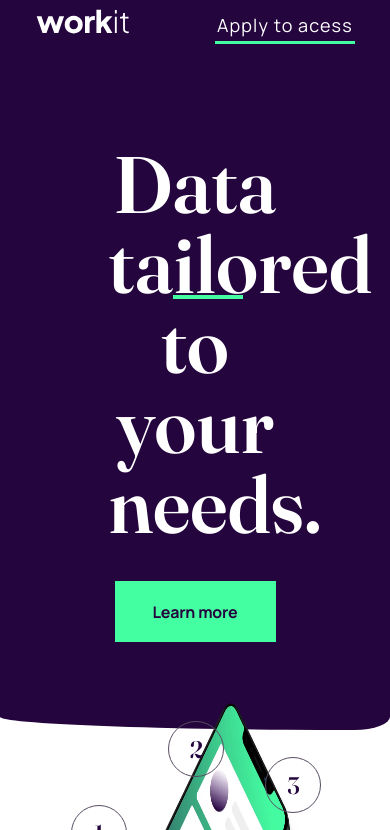
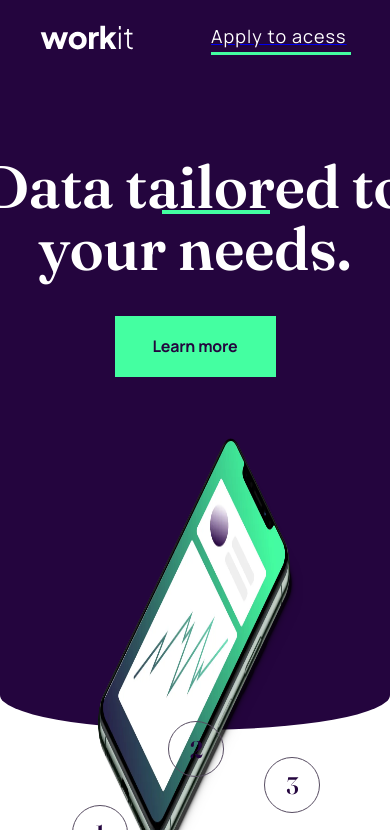
Before and after one commit to Kaiseler/workIT, a plain HTML site: page starter-code/index.html in a window 390 px wide. Shown: the top 830 px of the page. Drawn offline with Linux system fonts and the light colour scheme.

Commit message:
Actualizações CSS

```diff
--- a/starter-code/index.html
+++ b/starter-code/index.html
@@ -24,36 +24,44 @@
         src="./assets/images/logo-light.svg"
         alt="Logo principal">
 
-      <p>Apply to acess</p>
+      <a href="#">
+        <p>Apply to acess</p>
+      </a>
     </div>
     <div class="title-learn-button">
       <h1>Data tailored to <br> your needs.</h1>
       <div class="line"></div>
-      <a href="#" class="button-learn-more">Learn more</a>
+      <a href="#"
+        class="button-learn-more">Learn more</a>
     </div>
     <div class="telemovel">
-      <img
-        src="./assets/images/image-hero.webp"
+      <img src="./assets/images/image-hero.webp"
         alt="">
+    </div>
+    <div class="logo-left">
+        <img src="./assets/images/bg-pattern-1.svg" alt="">
     </div>
   </header>
 
   <main>
     <div class="main-numbers-box">
       <div class="number-cards">
-        <img src="./assets/images/number1.svg" alt="Numero 1">
+        <img src="./assets/images/number1.svg"
+          alt="Numero 1">
         <h3>Actionable insights</h3>
         <p>Optimize your products, improve customer satisfaction and stay ahead of the competition
           with our product data analytics.</p>
       </div>
       <div class="number-cards">
-        <img src="./assets/images/number2.svg" alt="Numero 2">
+        <img src="./assets/images/number2.svg"
+          alt="Numero 2">
         <h3>Data-driven decisions</h3>
         <p> Make data-driven decisions with our product data analytics. Our AI-generated reports help
           you unlock insights hidden in your product data.</p>
       </div>
       <div class="number-cards">
-        <img src="./assets/images/number3.svg" alt="Numero 3">
+        <img src="./assets/images/number3.svg"
+          alt="Numero 3">
         <h3>Always affordable</h3>
         <p>Always affordable pricing that scales with your business. Get top-quality product data
           analytics services without hidden costs or unexpected fees.
@@ -80,16 +88,24 @@
     </div>
   </section>
   <footer>
-    <img id="dark-logo" src="./assets/images/logo-dark.svg" alt="">
+    <img id="dark-logo"
+      src="./assets/images/logo-dark.svg"
+      alt="">
     <div class="links-box">
-      <a id="facebook-link" href="https://www.facebook.com/">
-        <img src="./assets/images/icon-facebook.svg" alt="Facebook-icon">
+      <a id="facebook-link"
+        href="https://www.facebook.com/">
+        <img src="./assets/images/icon-facebook.svg"
+          alt="Facebook-icon">
       </a>
-      <a id="twitter-link" href="https://twitter.com/">
-        <img src="./assets/images/icon-twitter.svg" alt="Facebook-icon">
+      <a id="twitter-link"
+        href="https://twitter.com/">
+        <img src="./assets/images/icon-twitter.svg"
+          alt="Facebook-icon">
       </a>
-      <a id="instagram-link" href="https://www.instagram.com/">
-        <img src="./assets/images/icon-instagram.svg" alt="Facebook-icon">
+      <a id="instagram-link"
+        href="https://www.instagram.com/">
+        <img src="./assets/images/icon-instagram.svg"
+          alt="Facebook-icon">
       </a>
     </div>
   </footer>
--- a/starter-code/styles/header.css
+++ b/starter-code/styles/header.css
@@ -1,5 +1,3 @@
-
-
 @font-face {
     font-family: "Fraunces";
     src: url("../assets/fonts/fraunces/Fraunces-VariableFont_SOFT\,WONK\,opsz\,wght.ttf");
@@ -9,24 +7,20 @@
     src: url("../assets/fonts/manrope/Manrope-VariableFont_wght.ttf");
 }
 
-
-
 header {
     background-color: var(--darkPurple);
     padding: 0;
     width: 100%;
     height: 730px;
-    border-bottom-left-radius: 100% 2%;
-    border-bottom-right-radius: 10% 2%;
-
+    border-radius: 10% 10% 52% 52% / 0% 0% 5% 5%
 }
 
 .logo-acess-box {
     padding-top: 20px;
     display: flex;
     justify-content: space-between;
-    padding: 2.4% 16.5% 0;
-    position: relative;
+    padding: 2.4% 0 0;
+    align-items: center;
 
 }
 .logo-acess-box p {
@@ -34,26 +28,31 @@ header {
     width: 140px;
     height: 35px;
     border-bottom: 3px solid var(--verdeAgua);
-    font-family: 'Manrope', sans-serif;
+    font-family: "Manrope", sans-serif;
     font-size: 18px;
     font-style: bold;
     line-height: 32px;
     letter-spacing: 1.1px;
-    text-align: center;
-    position: absolute;
-    right: 9%;
+
+
+
+}
+
+.logo-acess-box p:active {
+    color: var(--verdeAgua);
 }
 header #logo-principal {
     width: 96px;
     height: 25px;
-    position: absolute;
-    left: 9%;
+
+
 }
-
+.logo-left {
+    background-color: coral;
+}
 .title-learn-button {
-
     height: 160;
-    margin: 135px auto 0  ;
+    margin: 135px auto 0;
     display: flex;
     flex-direction: column;
     align-items: center;
@@ -62,9 +61,8 @@ header #logo-principal {
     width: 100%;
 }
 
-
 .title-learn-button h1 {
-    font-family: 'Fraunces', serif;
+    font-family: "Fraunces", serif;
     font-weight: 600;
     font-size: 80px;
     line-height: 80px;
@@ -79,8 +77,8 @@ header #logo-principal {
     border-bottom: 4px solid var(--verdeAgua);
     position: absolute;
     bottom: 69%;
-    left: 44.236%;
-    width: 18.2%;
+    left: 45%;
+    width: 16.4%;
     height: 3px;
 }
 
@@ -89,17 +87,22 @@ header #logo-principal {
     color: var(--darkPurple);
     background-color: var(--verdeAgua);
     padding: 20px;
-    margin: 37px  0 0 0 ;
+    margin: 37px 0 0 0;
     width: 161px;
     height: 61px;
     line-height: 32px;
     letter-spacing: -0.18px;
-    font-family: 'Manrope', sans-serif;
+    font-family: "Manrope", sans-serif;
     font-weight: bold;
     display: flex;
     justify-content: center;
     align-items: center;
+}
 
+.button-learn-more:active {
+    background-color: var(--darkPurple);
+    border: solid var(--verdeAgua);
+    color: var(--verdeAgua);
 }
 .telemovel {
     width: 52.848%;
@@ -116,3 +119,34 @@ header #logo-principal {
     z-index: 1000;
     max-width: 100%;
 }
+
+@media (max-width: 768px) {
+    /* header {
+        height: 540.24px;
+    } */
+    .logo-acess-box {
+        padding: 5% 10% 0;
+    }
+    .title-learn-button  {
+
+        margin: 100px auto 0;
+
+    }
+
+    .title-learn-button h1 {
+        width: 573px;
+        height: auto;
+        font-size: 60px;
+        line-height: 62px;
+    }
+    .line {
+        bottom: 73%;
+        width: 27.6%;
+        left: 41.6%;
+
+    }
+
+    .button-learn-more {
+
+    }
+}
--- a/starter-code/styles/style.css
+++ b/starter-code/styles/style.css
@@ -35,7 +35,8 @@ body {
     height: 308px;
     margin: 255px 0 281px 0;
     margin-left: 11.46%;
-     border: 2px solid black;
+    padding: 4px;
+     /* border: 2px solid black; */
 
 }
 
@@ -45,7 +46,7 @@ body {
     justify-content: center;
     align-items: center;
     width: 30%;
-    border: 2px solid red;
+    /* border: 2px solid red; */
     white-space: wrap;
 }
 
@@ -148,6 +149,13 @@ section {
     border: none;
 }
 
+.presentation button:active{
+    background-color: var(--darkPurple);
+    border: solid var(--verdeAgua);
+    color: var(--verdeAgua);
+    cursor: pointer;
+}
+
 #dark-logo {
     display: block;
     width: 95.76px;
```
